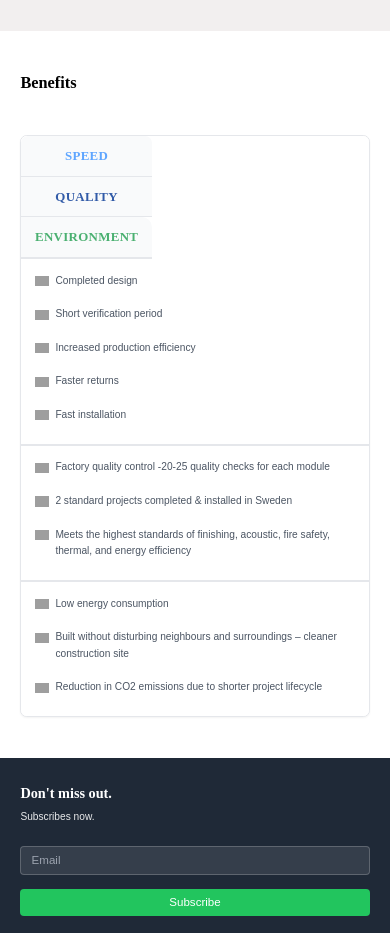
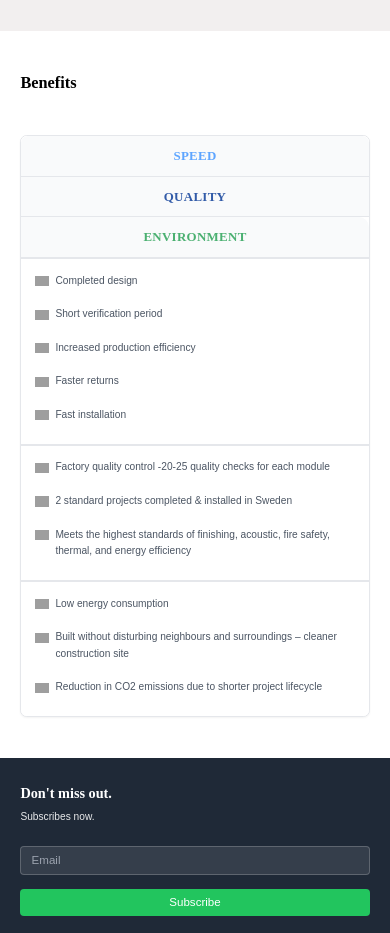
Before and after one commit to reveriontech/ecomodular2, a React (Vite) app: page / in a window 390 px wide. Shown: the part 3700-4633 px from the top of the page. Built offline with nearby package versions, Linux system fonts and the light colour scheme; grey boxes are pictures that could not be loaded; a web font is replaced by a local one.

Commit message:
Fixing responsive

```diff
--- a/src/pages/LandingPage/scss/_benifits.module.scss
+++ b/src/pages/LandingPage/scss/_benifits.module.scss
@@ -232,6 +232,18 @@
         display: block;
     }
 
+    thead {
+        display: block;
+    }
+
+    tbody {
+        display: block;
+    }
+
+    tr {
+        display: block;
+    }
+
     .tableHeader {
         display: block;
         width: 100%;
@@ -247,14 +259,6 @@
         &:last-child {
             border-bottom: 2px solid var(--color-border-primary);
         }
-    }
-
-    tbody {
-        display: block;
-    }
-
-    tr {
-        display: block;
     }
 
     .benefitColumn {
```
